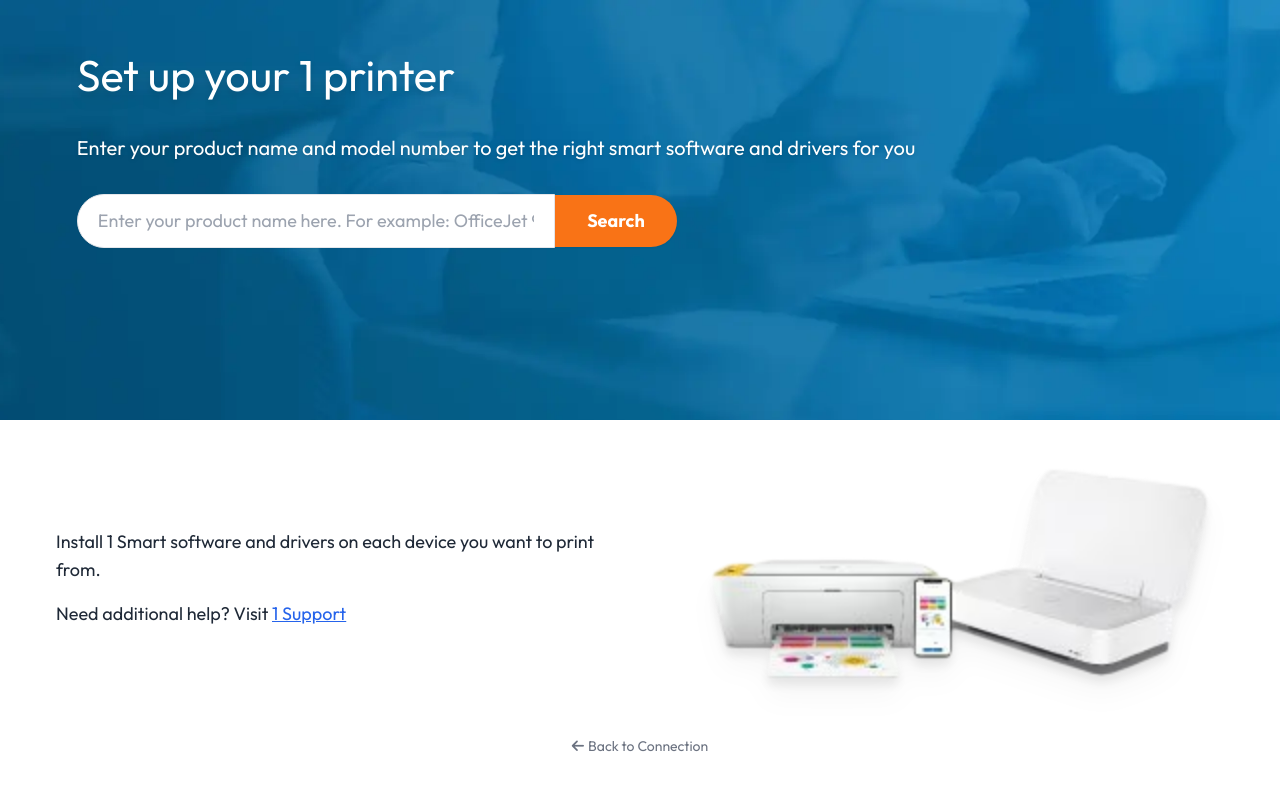
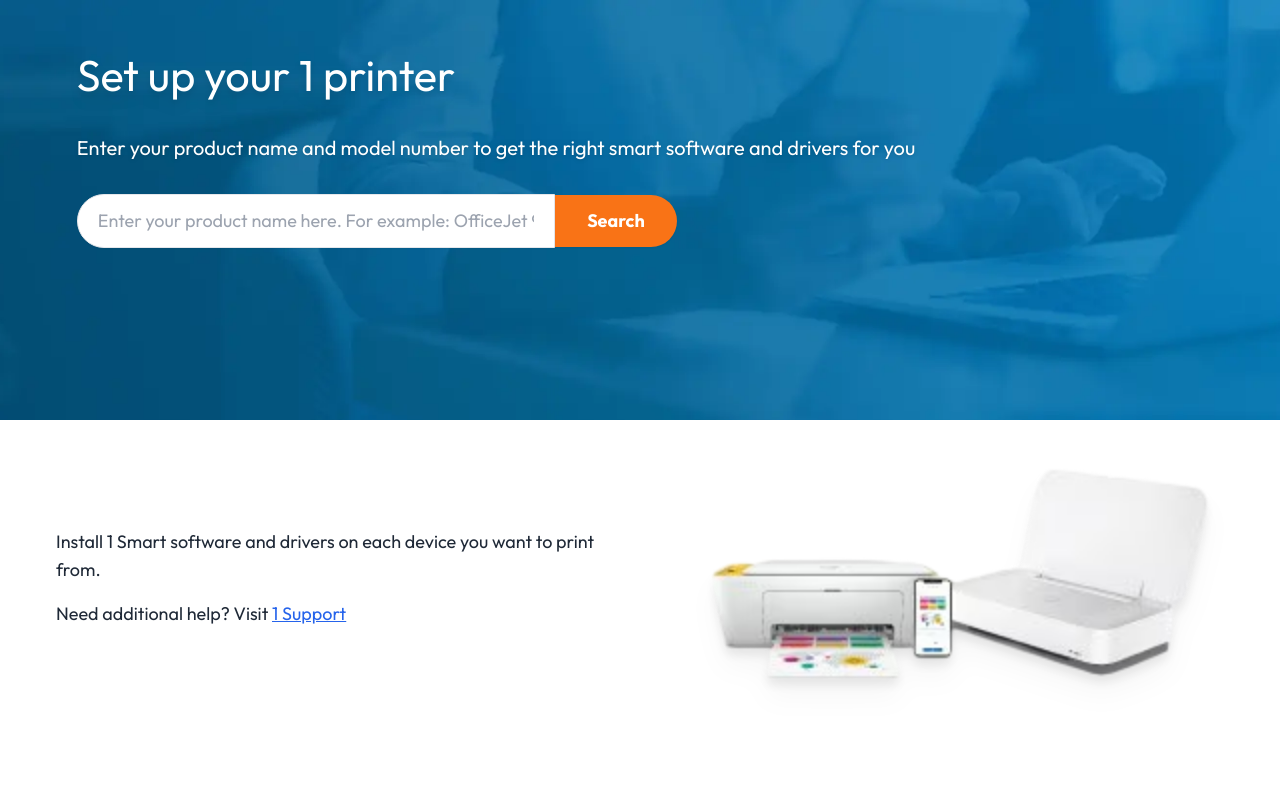
Before and after one commit to Vandanalodhi2005/shopsprinters, a React (Vite) app: page /model-search/1 in a window 1280 px wide. Shown: the top 790 px of the page. Built offline with nearby package versions, Linux system fonts and the light colour scheme; no server answers.

Commit message:
last update its done 3

```diff
--- a/src/components/setup/ModelSearch.jsx
+++ b/src/components/setup/ModelSearch.jsx
@@ -100,13 +100,7 @@ const ModelSearch = ({
                 </div>
             </div>
 
-            {onBack && (
-                <div className="flex justify-center mb-8">
-                    <button className="text-gray-500 hover:underline text-sm flex items-center" onClick={onBack}>
-                        <i className="fa-solid fa-arrow-left mr-1"></i> Back to Connection
-                    </button>
-                </div>
-            )}
+
 
             {brand && <BrandFooter brand={brand} />}
         </div>
```
Also changed, not shown: 1 other file (tests, documents, lock files or other folders).
